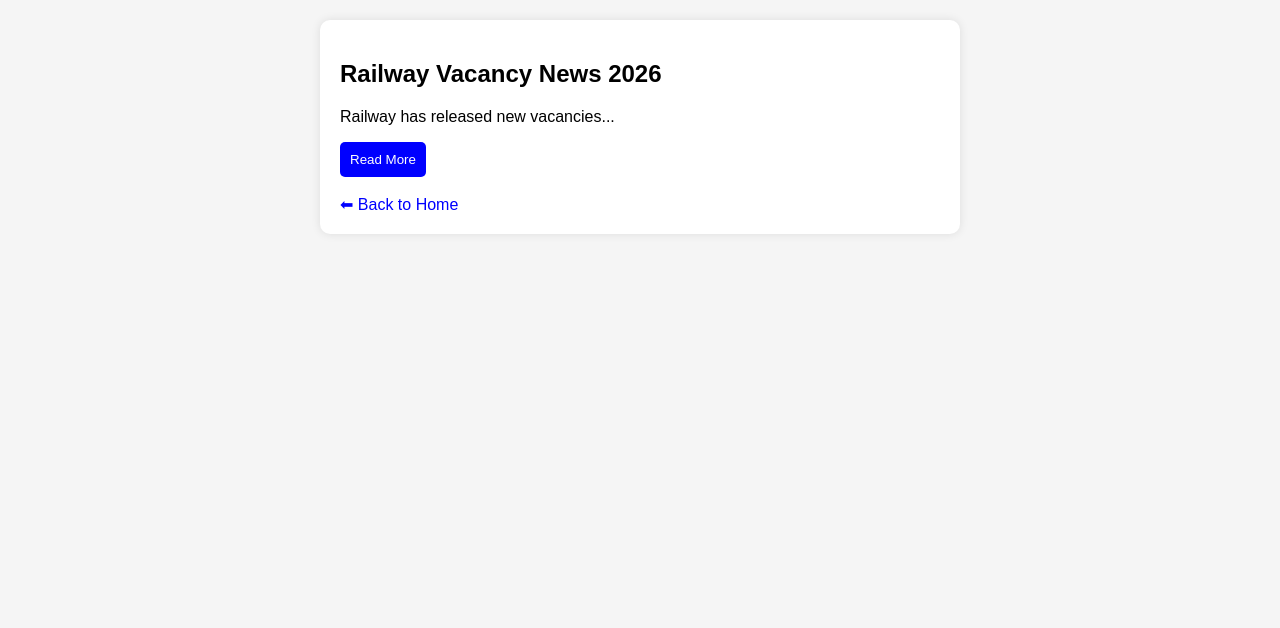
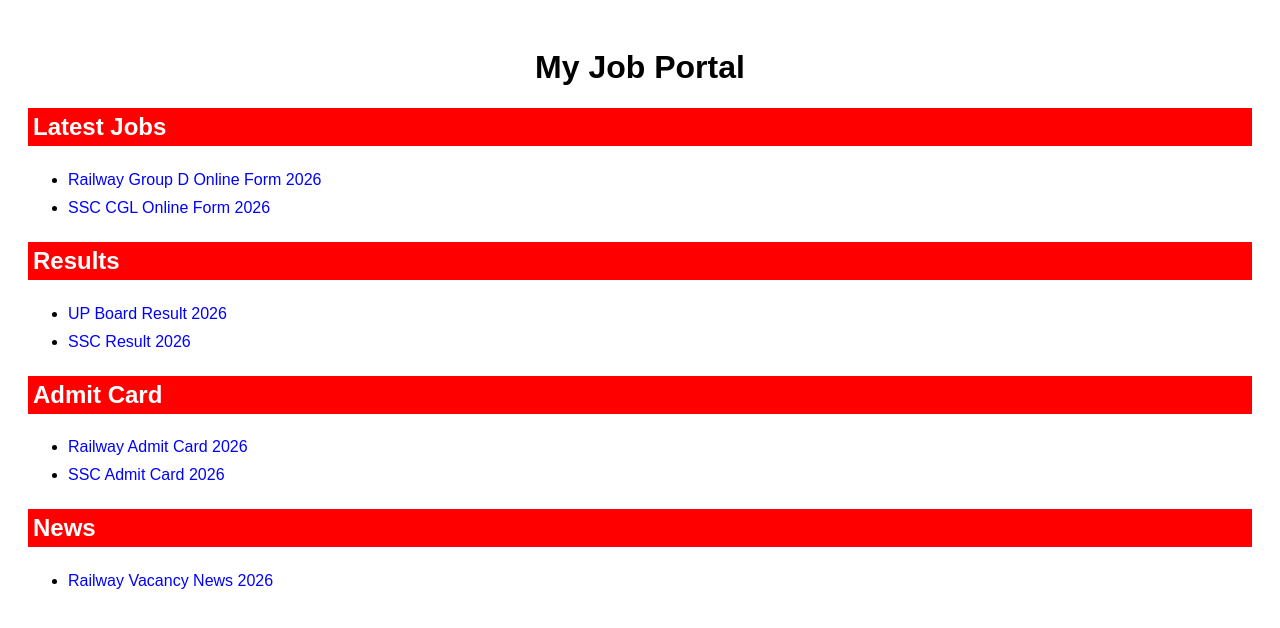
Before and after one commit to sp2371832-cmyk/our-website, a plain HTML site: page index.html in a window 1280 px wide. Drawn offline with Linux system fonts and the light colour scheme.

Commit message:
Update index.html

```diff
--- a/index.html
+++ b/index.html
@@ -1,41 +1,37 @@
+
 <!DOCTYPE html>
 <html>
 <head>
-<title>News Detail</title>
+<title>Job Portal</title>
 
 <style>
 body {
   font-family: Arial;
-  background:#f5f5f5;
-  margin:0;
-  padding:20px;
+  background: white;
+  padding: 20px;
 }
 
-.container {
-  background:white;
-  padding:20px;
-  border-radius:10px;
-  box-shadow:0 0 10px rgba(0,0,0,0.1);
-  max-width:600px;
-  margin:auto;
+h1 {
+  text-align: center;
 }
 
-button {
-  background:blue;
-  color:white;
-  padding:10px;
-  border:none;
-  border-radius:5px;
-  cursor:pointer;
-}
-
-button:hover {
-  background:red;
+h2 {
+  background: red;
+  color: white;
+  padding: 5px;
 }
 
 a {
-  text-decoration:none;
-  color:blue;
+  color: blue;
+  text-decoration: none;
+}
+
+a:hover {
+  text-decoration: underline;
+}
+
+ul {
+  line-height: 28px;
 }
 </style>
 
@@ -43,34 +39,34 @@ a {
 
 <body>
 
-<div class="container">
+<h1>My Job Portal</h1>
 
-<h2>Railway Vacancy News 2026</h2>
+<!-- Latest Jobs -->
+<h2>Latest Jobs</h2>
+<ul>
+  <li><a href="railway.html">Railway Group D Online Form 2026</a></li>
+  <li><a href="ssc.html">SSC CGL Online Form 2026</a></li>
+</ul>
 
-<p>Railway has released new vacancies...</p>
+<!-- Results -->
+<h2>Results</h2>
+<ul>
+  <li><a href="#">UP Board Result 2026</a></li>
+  <li><a href="#">SSC Result 2026</a></li>
+</ul>
 
-<button onclick="toggle()">Read More</button>
+<!-- Admit Card -->
+<h2>Admit Card</h2>
+<ul>
+  <li><a href="#">Railway Admit Card 2026</a></li>
+  <li><a href="#">SSC Admit Card 2026</a></li>
+</ul>
 
-<p id="more" style="display:none;">
-More details about exam pattern, eligibility etc.
-</p>
-
-<br><br>
-
-<a href="index.html">⬅ Back to Home</a>
-
-</div>
-
-<script>
-function toggle(){
-  var x = document.getElementById("more");
-  if(x.style.display==="none"){
-    x.style.display="block";
-  } else {
-    x.style.display="none";
-  }
-}
-</script>
+<!-- News -->
+<h2>News</h2>
+<ul>
+  <li><a href="news-detail.html">Railway Vacancy News 2026</a></li>
+</ul>
 
 </body>
 </html>
```
